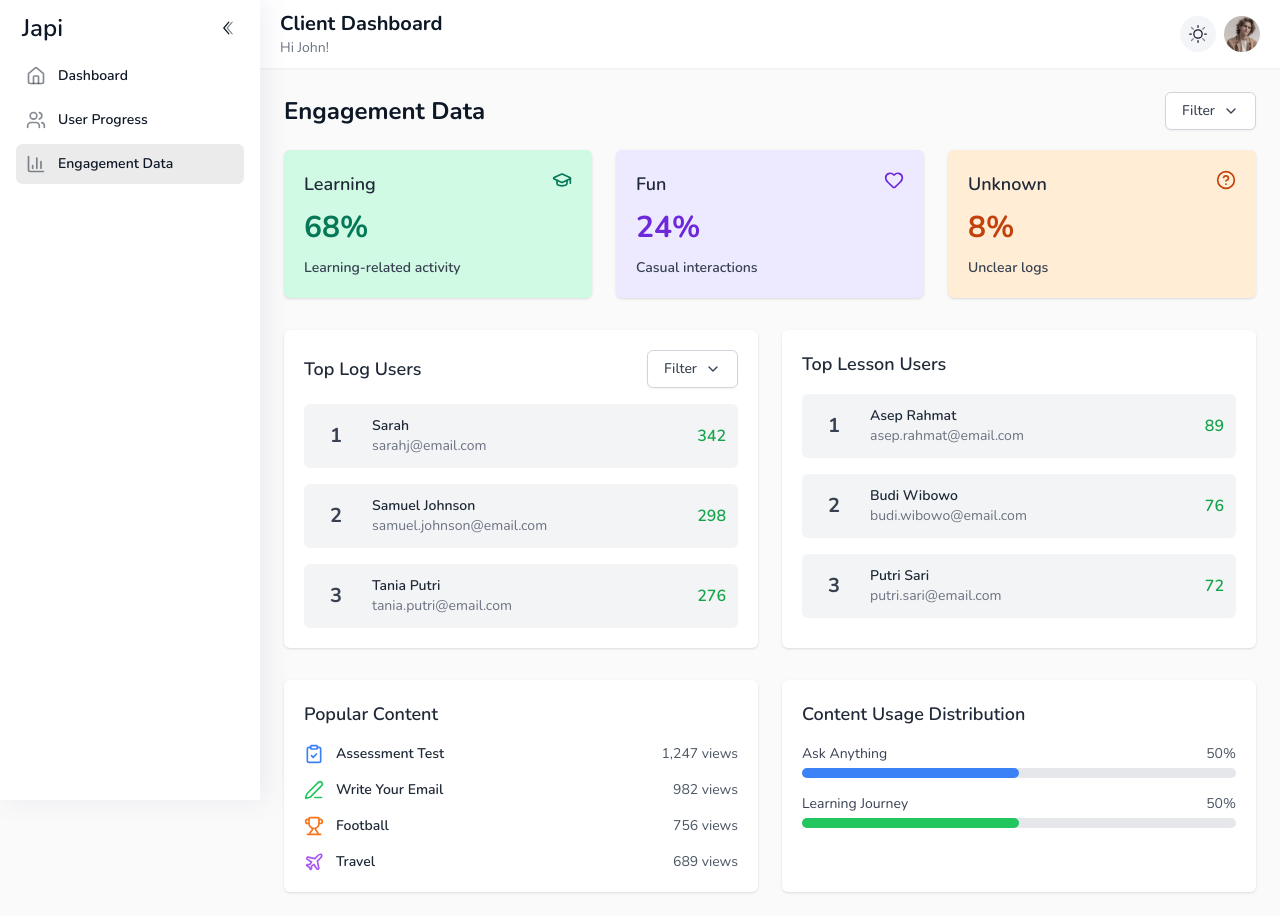
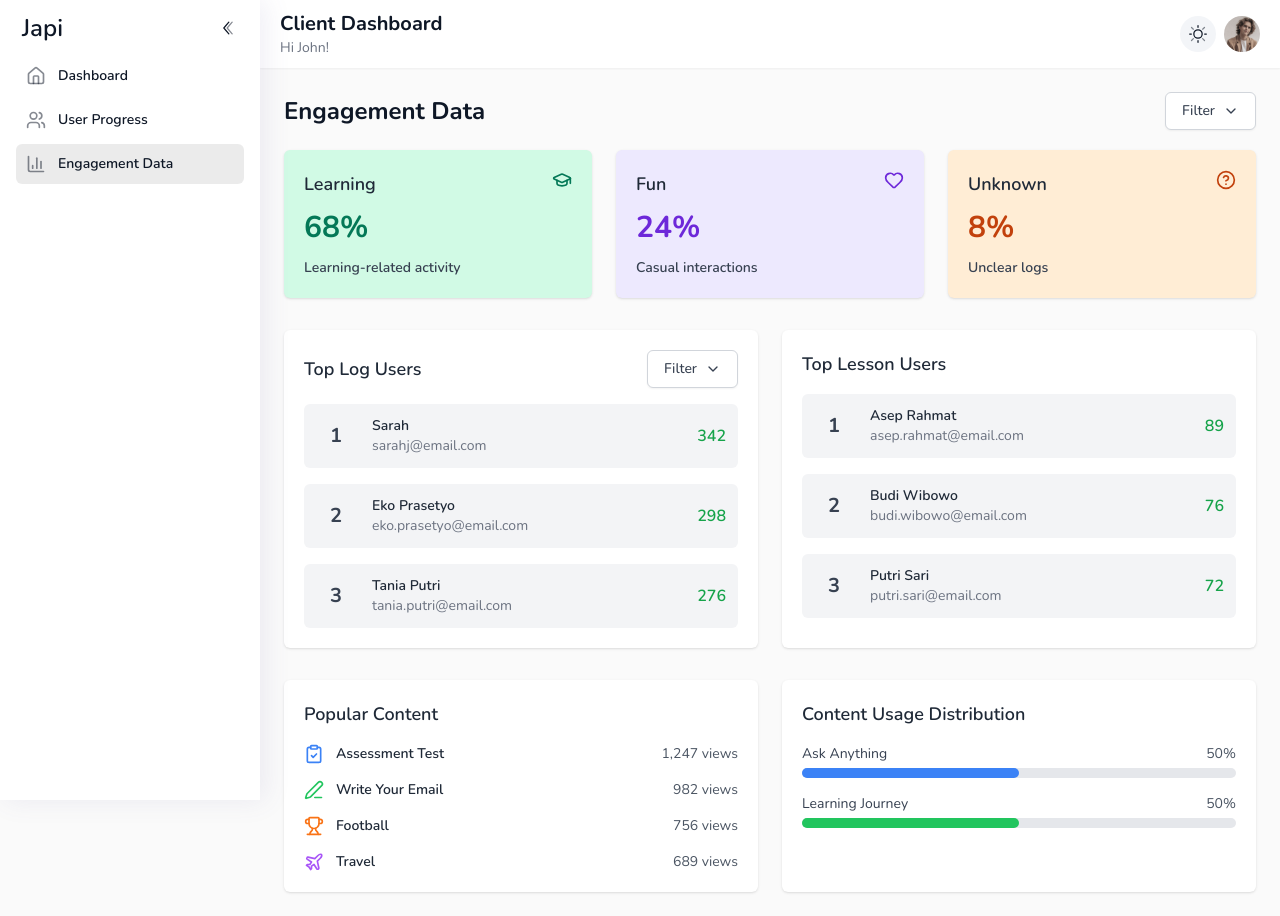
Before and after one commit to naufalrays/client-dashboard, a React (Vite) app: page /engagement-data in a window 1280 px wide. Built offline with nearby package versions, Linux system fonts and the light colour scheme.

Commit message:
Change user name v2

```diff
--- a/src/components/Layouts/Header.tsx
+++ b/src/components/Layouts/Header.tsx
@@ -150,7 +150,7 @@ const Header = () => {
                           type="button"
                           className="text-black/60 hover:text-primary dark:text-dark-light/60 dark:hover:text-white"
                         >
-                          johndoe@gmail.com
+                          johndoe@email.com
                         </button>
                       </div>
                     </div>
--- a/src/pages/Dashboard.tsx
+++ b/src/pages/Dashboard.tsx
@@ -28,35 +28,35 @@ import { CreateGroupModal } from "../components/Filter/CreateGroupModal";
 const topPerformers = [
   {
     name: "Sarah",
-    email: "sarah@gmail.com",
+    email: "sarah@email.com",
     points: 100,
     referral: "SMKN",
     position: 1,
   },
   {
     name: "Agus Salim",
-    email: "agus.salimgmail.com",
+    email: "agus.salim@email.com",
     points: 95,
     referral: "SMKN",
     position: 2,
   },
   {
     name: "Amanda Putri",
-    email: "amandaputri@gmail.com",
+    email: "amandaputri@email.com",
     points: 90,
     referral: "SMKN",
     position: 3,
   },
   {
     name: "Asep David",
-    email: "asep.david@gmail.com",
+    email: "asep.david@email.com",
     points: 80,
     referral: "SMKN",
     position: 4,
   },
   {
     name: "Lisa",
-    email: "lisa@gmail.com",
+    email: "lisa@email.com",
     points: 75,
     referral: "SMKN",
     position: 5,
--- a/src/pages/EngagementData.tsx
+++ b/src/pages/EngagementData.tsx
@@ -54,8 +54,8 @@ const topLogUsers = [
     count: 342,
   },
   {
-    name: "Samuel Johnson",
-    email: "samuel.johnson@email.com",
+    name: "Eko Prasetyo",
+    email: "eko.prasetyo@email.com",
     count: 298,
   },
   {
```
